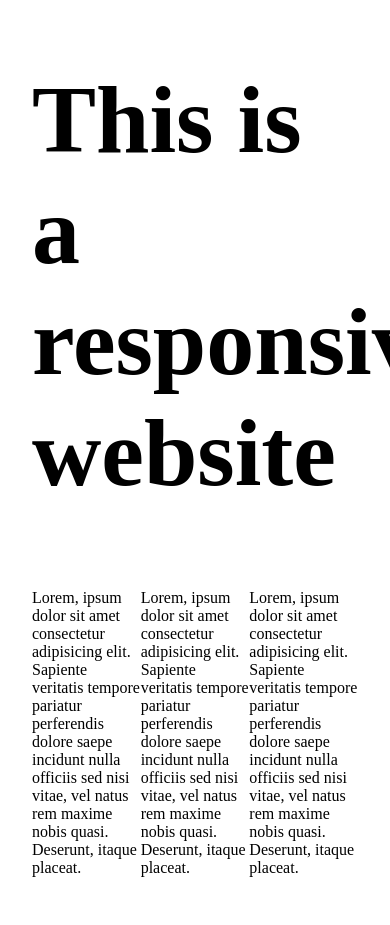
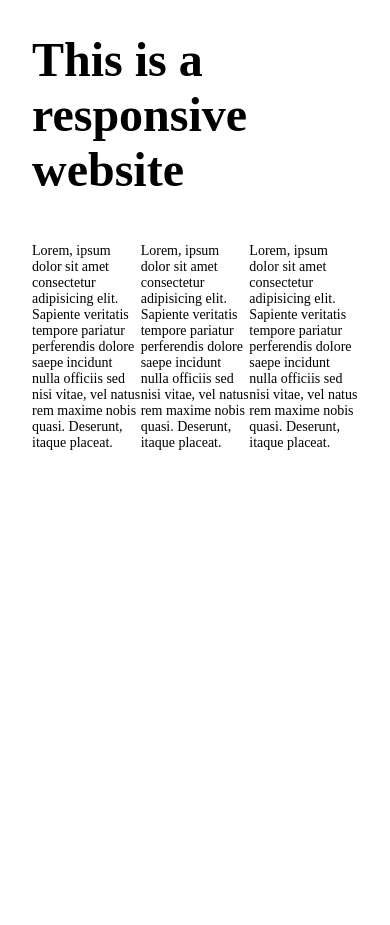
Before and after one commit to Edge-Rider/spring-2020-exercises, a PHP site: page / in a window 390 px wide; the page is wider, and only the part inside the window is pictured. Shown: the part 59-984 px from the top of that part. After the commit the page ends 509 px from the top of that part, so only its background shows below. Run offline with PHP 8.4, Linux system fonts and the light colour scheme.

Commit message:
day 7 responsivity demo

```diff
--- a/day07-responsivity-forms/responsivity-demo/style.css
+++ b/day07-responsivity-forms/responsivity-demo/style.css
@@ -22,3 +22,24 @@ section {
     display: flex;
     justify-content: space-between;
 }
+
+
+@media screen and (max-width: 1220px) {
+
+    main h1 {
+        font-size: 4em;
+    }
+
+}
+
+@media screen and (max-width: 820px) {
+
+    main h1 {
+        font-size: 3em;
+    }
+
+    section p {
+        font-size: 0.875em;
+    }
+
+}
--- /dev/null
+++ b/day07-responsivity-forms/responsivity-demo/style.scss
@@ -0,0 +1,38 @@
+* {
+    box-sizing: border-box;
+}
+
+body {
+    margin: 0;
+    padding: 2em;
+}
+
+nav {
+    display: flex;
+    justify-content: space-around;
+    font-size: 1.5em;
+}
+
+
+main h1 {
+    font-size: 6em;
+
+    @media screen and (max-width: 1220px) {
+        font-size: 4em;
+    }
+
+    @media screen and (max-width: 820px) {
+        font-size: 3em;
+    }
+}
+
+section {
+    display: flex;
+    justify-content: space-between;
+
+    p {
+        @media screen and (max-width: 820px) {
+            font-size: 0.875em;
+        }
+    }
+}
```
